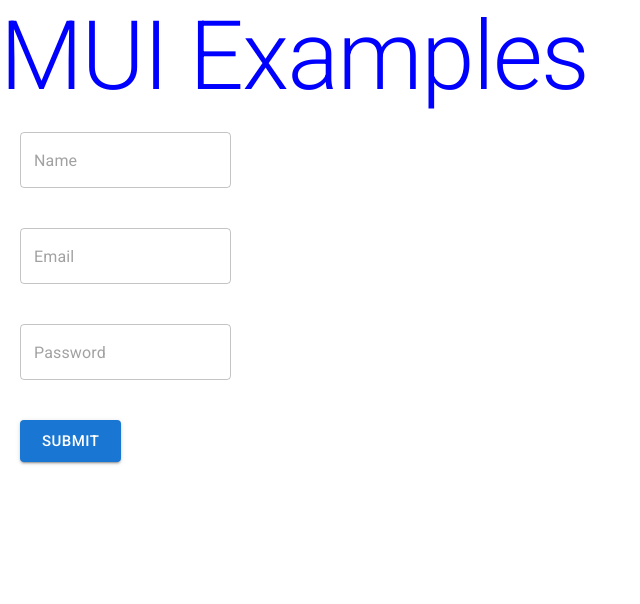
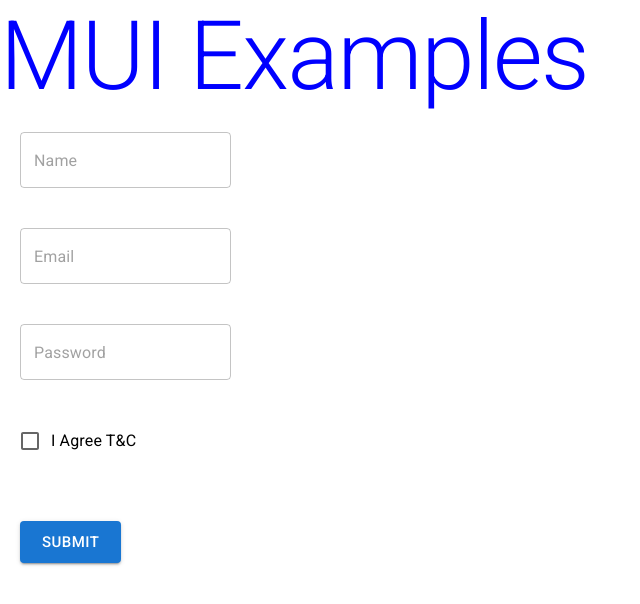
Before and after one commit to KrhystFerrari/mui-examples, a React (Create React App) app: page / in a window 1280 px wide. Shown: the top 604 px of the page, without its empty margins (0-640 px from the left). Built offline with nearby package versions, Linux system fonts and the light colour scheme.

Commit message:
feat: create checkbox example

```diff
--- a/src/components/Form.js
+++ b/src/components/Form.js
@@ -1,12 +1,18 @@
 import React, { useState } from "react";
-import TextField from "@mui/material/TextField";
-import { Button } from "@mui/material";
+import {
+  Button,
+  TextField,
+  FormGroup,
+  FormControlLabel,
+  Checkbox,
+} from "@mui/material";
 
 const Form = () => {
   const [inputs, setInputs] = useState({
     name: "",
     email: "",
     password: "",
+    terms: false,
   });
 
   const handleChange = (e) => {
@@ -54,6 +60,22 @@ const Form = () => {
           sx={{ margin: "20px" }}
         />
         <br />
+        <FormGroup sx={{ margin: "20px" }}>
+          <FormControlLabel
+            label="I Agree T&C"
+            control={
+              <Checkbox
+                onChange={() =>
+                  setInputs((prevState) => ({
+                    ...prevState,
+                    terms: !inputs.terms,
+                  }))
+                }
+              />
+            }
+          />
+        </FormGroup>
+        <br />
         <Button
           type="submit"
           variant="contained"
```
